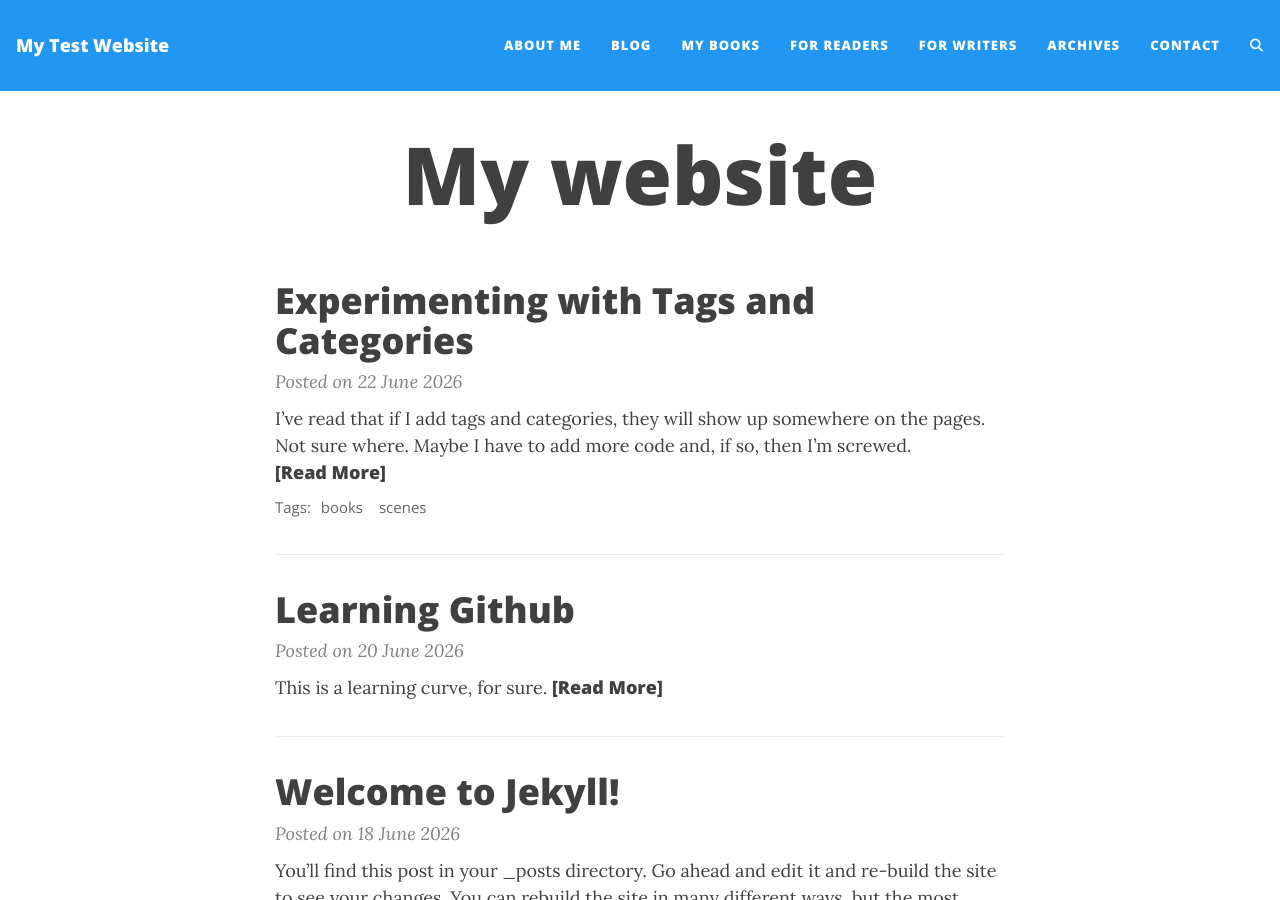
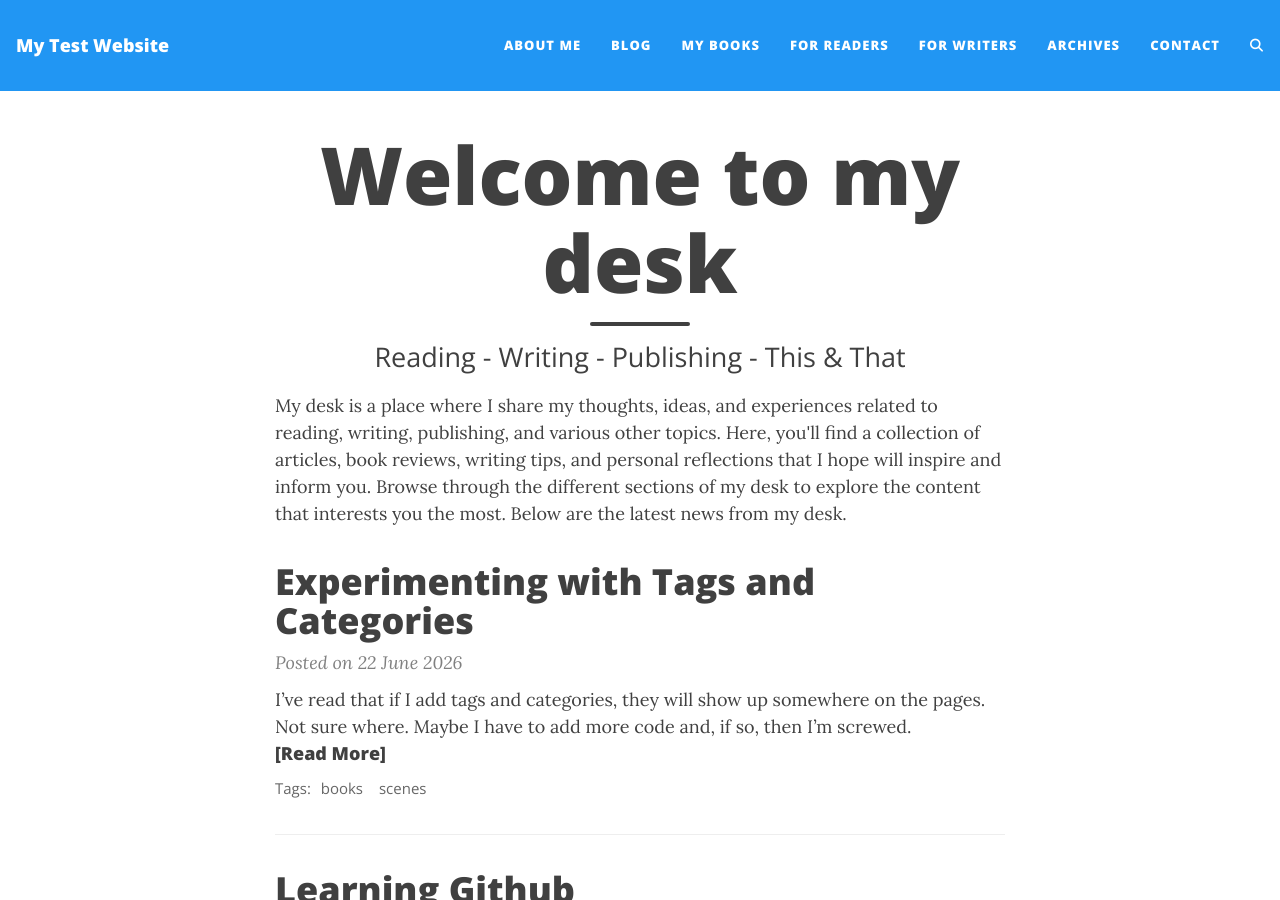
Before and after one commit to jd31122025-design/myblog, a Jekyll site: the page built from index.html, in a window 1280 px wide and 900 px high. Built offline with Jekyll 4.4.1, drawn with Linux system fonts in a browser that asks for light colours; the list of posts is cut into pages by our own code; comment, search, counter and statistics services are not loaded.

Commit message:
Update index.html

```diff
--- a/index.html
+++ b/index.html
@@ -1,4 +1,13 @@
 ---
 layout: home
-title: My website
+title: Welcome to my desk
+subtitle: Reading - Writing - Publishing - This & That
 ---
+
+My desk is a place where I share my thoughts, ideas, and experiences related to reading, writing, publishing, and
+various other topics. Here, you'll find a collection of articles, book reviews, writing tips, and personal
+reflections that I hope will inspire and inform you.
+
+Browse through the different sections of my desk to explore the content that interests you the most.
+
+Below are the latest news from my desk.
```
